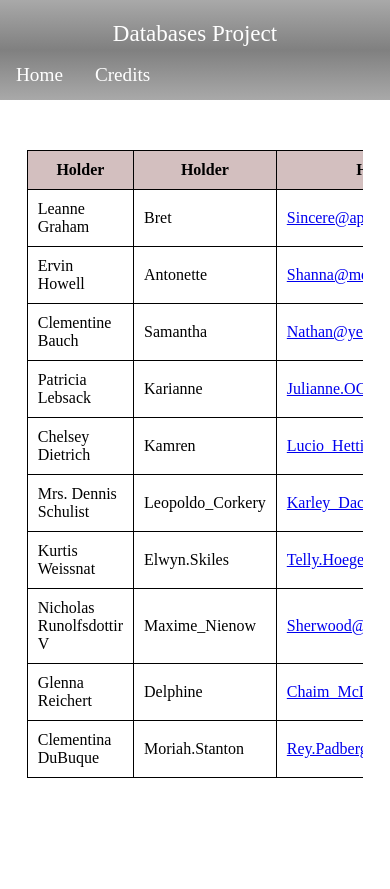
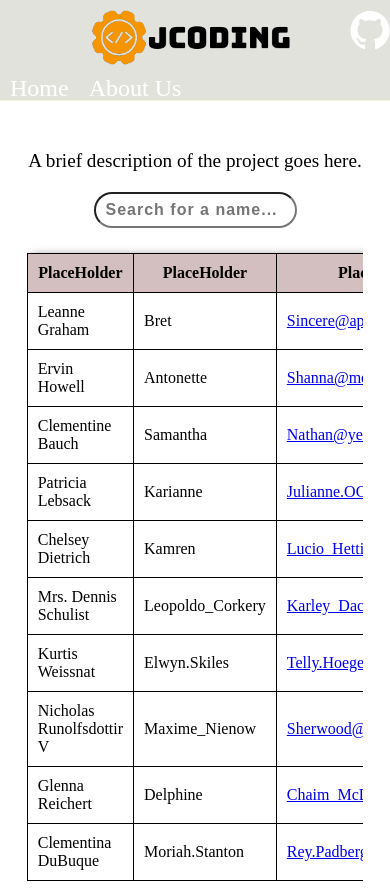
Before and after one commit to JacobSearles1/databasesproject.github.io, a plain HTML site: page index.html in a window 390 px wide. Before the commit the page ends 844 px from the top, so only its background shows below. Drawn offline with Linux system fonts and the light colour scheme.

Commit message:
Add files via upload

```diff
--- a/index.html
+++ b/index.html
@@ -1,5 +1,5 @@
 <!DOCTYPE html>
-<html>
+<html lang="en">
 <head>
     <meta charset="utf-8">
     <meta name="viewport" content="width=device-width, initial-scale=1">
@@ -8,22 +8,24 @@
 </head>
 <body>
     <div class="banner">
-    <header>Databases Project</header>
+    <header><a class="home" href="index.html"><img class="logo" src="logo.png" alt="Logo"></a></header>
+    <h1><a href="https://github.com/JacobSearles1" target="_blank"><img class="github" src="github.png" alt="GitHub"></a></h1>
     <ul>
         <li><a href="index.html">Home</a></li>
-        <li><a href="credits.html">Credits</a></li>
+        <li><a href="credits.html">About Us</a></li>
     </ul>
     </div>
     <p class="spacer"></p>
-    <p></p>
+    <p class="desc">A brief description of the project goes here.</p>
+    <input type="text" id="search-bar" onkeyup="searchTable()" placeholder="Search for a name...">
     <div class="table-container">
     <table>
         <thead>
             <tr>
-                <th>Holder</th>
-                <th>Holder</th>
-                <th>Holder</th>
-                <th>Holder</th>
+                <th>PlaceHolder</th>
+                <th>PlaceHolder</th>
+                <th>PlaceHolder</th>
+                <th>PlaceHolder</th>
             </tr>
         </thead>
         <tbody id="data-table">
--- a/script.js
+++ b/script.js
@@ -15,3 +15,25 @@
             });
         })
         .catch(error => console.error('Error fetching data:', error));
+
+        // Search Bar function ;)
+
+        function searchTable() {
+            var input, filter, table, tr, td, i, txtValue;
+            input = document.getElementById("search-bar");
+            filter = input.value.toUpperCase();
+            table = document.getElementById("data-table");
+            tr = table.getElementsByTagName("tr");
+
+            for (i = 0; i < tr.length; i++) {
+                td = tr[i].getElementsByTagName("td")[0];
+                if (td) {
+                    txtValue = td.textContent || td.innerText;
+                    if (txtValue.toUpperCase().indexOf(filter) > -1) {
+                        tr[i].style.display = "";
+                    } else {
+                        tr[i].style.display = "none";
+                    }
+                }
+            }
+        }
--- a/styles.css
+++ b/styles.css
@@ -1,27 +1,52 @@
+html {
+    overflow-x: hidden;
+}
+
 .banner {
-    background-image: linear-gradient(180deg, darkgrey, grey, darkgrey);
+    background-color: rgb(226, 226, 221);
     width: 100%;
     height: 100px;
-    position: absolute;
+    position: fixed;
     top: 0;
     right: 0px;
+    text-align: center;
+    z-index: 1000;
+    border-bottom: 1px solid beige;
 }
 
-header {
-    font-size: 36px;
-    text-align: center;
-    padding-top: 20px;
-    color: white;
+.logo {
+    scale: 80%;
+    position: absolute;
+    top: -10px;
+    left: 0px;
+    right: 0px;
+    margin: auto;
 }
+
 
 .spacer {
     margin-top: 150px;
 }
 
+#search-bar {
+    display: block;
+    margin-left: auto;
+    margin-right: auto;
+    width: 50%;
+    height: 30px;
+    font-size: 16px;
+    border-radius: 40px;
+    letter-spacing: 1px;
+    padding-left: 10px;
+    font-weight: bold;
+}
+
 table {
+    margin-top: 25px;
     border: 1px solid black;
-    margin: auto;
     border-collapse: collapse;
+    margin-left: auto;
+    margin-right: auto;
     width: 75%;
     box-shadow: 5px 5px 10px black;
 }
@@ -51,28 +76,105 @@ ul {
 
 ul li a{
     display: block;
-    color: white;
-    padding: 14px 16px;
+    color: grey;
+    padding: 14px 20px;
     text-decoration: none;
+    margin-top: -5px;
+    font-size: 24px;
 }
 
 ul li a:hover {
-    background-color: lavender;
+    background-color: rgb(206, 206, 201);
+}
+
+.desc {
+    text-align: center;
+    font-size: 1.2em;
+    margin-bottom: 20px;
+}
+
+.github {
+    scale: 10%;
+    position: absolute;
+    top: -205px;
+    right: -200px;
+    }
+
+.about-us {
+    margin-top: 10px;
+    height: 300px;
+    border: 1px solid rgb(233, 233, 226);
+    border-radius: 10px;
+    background-color: rgb(226, 226, 221);
+    box-shadow: 5px 5px 10px rgb(146, 146, 131);
+}
+
+.portrait {
+    scale: 50%;
+    position: relative;
+    top: -110px;
+    left: -100px;
+}
+
+.portrait-mid {
+    scale: 50%;
+    position: relative;
+    top: -110px;
+    right: -500px;
+}
+
+h1.left-about {
+    position: relative;
+    top: -500px;
+    left: 300px;
+}
+
+h1.right-about {
+    position: relative;
+    top: -500px;
+    left: 375px;
 }
 
 @media (max-width: 480px) {
+    html {
+        overflow-x: hidden;
+    }
+
      .banner {
         font-size: 1.2em;
+        overflow: hidden;
     }
 
     .table-container  {
         overflow-x: auto;
         max-width: 90%;
         margin: auto;
-        border: 1px soilid black;
     }
 
-    header {
-        font-size: 1.2em;
+    img {
+        overflow: hidden;
+        scale: 75%;
+        position: absolute;
+        top: 20px;
+        left: 0;
+        right: 0;
+        width: 100%;
     }
+
+    ul li a{
+    display: block;
+    color: white;
+    padding: 10px 10px;
+    text-decoration: none;
+    margin-top: 15px;
+    }
+
+    .github {
+        scale: 10%;
+        position: absolute;
+        top: -165px;
+        right: 0px;
+        left: 175px;
+    }
+
 }
```
Also changed, not shown: credits.html (+19 -5 lines), Logo.png (added), github.png (added).
